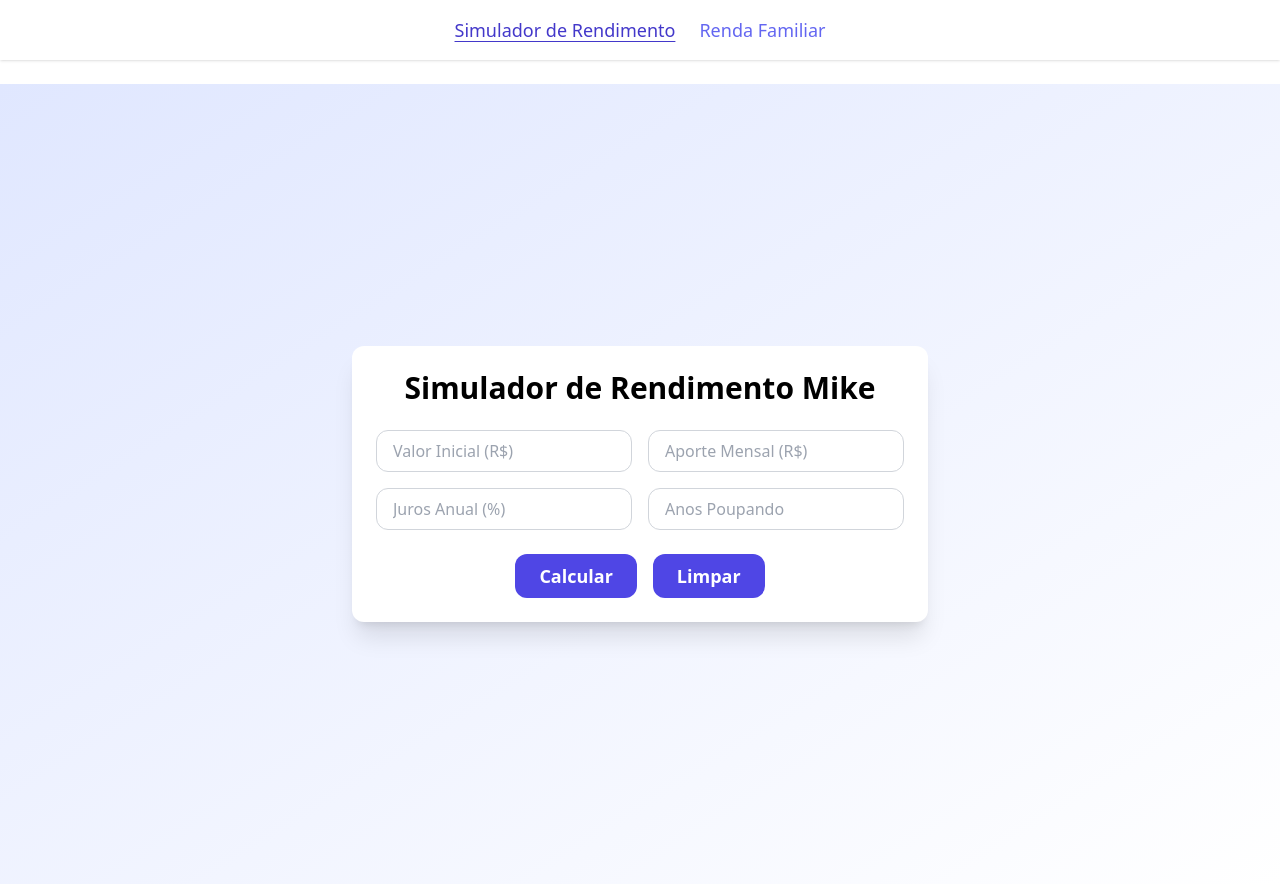
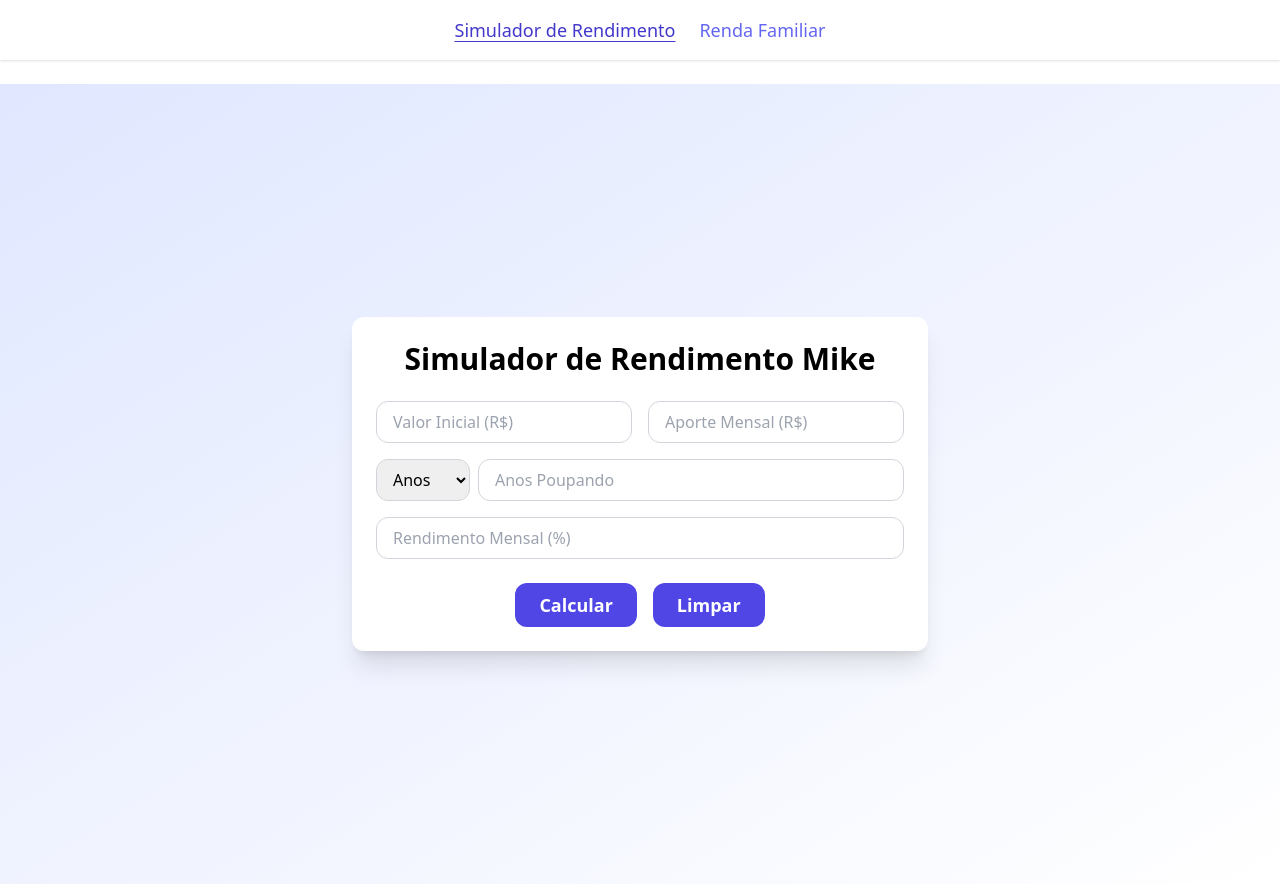
Before and after one commit to michael-petterson-06/Simulador-de-Rendimento-para-testar, a Next.js app: page / in a window 1280 px wide. Built offline with nearby package versions, Linux system fonts and the light colour scheme.

Commit message:
Setting income option per month

```diff
--- a/src/app/page.tsx
+++ b/src/app/page.tsx
@@ -11,18 +11,20 @@ export default function Home() {
   const {
     valorInicial,
     aporteMensal,
-    jurosAnual,
     anos,
+    juros,
+    tempoPoupancaTipo,
     setValorInicial,
     setAporteMensal,
-    setJurosAnual,
     setAnos,
+    setJuros,
+    setTempoPoupancaTipo,
     resultadoHome,
     setResultadoHome,
   } = useSimuladorStore();
 
+  const [desconto, setDesconto] = useState('');
   const [avisoCopiado, setAvisoCopiado] = useState(false);
-  const [desconto, setDesconto] = useState('');
 
   const formatarReal = (valor: number | string) =>
     new Intl.NumberFormat('pt-BR', {
@@ -33,16 +35,16 @@ export default function Home() {
   const calcular = () => {
     const vi = Number(valorInicial);
     const am = Number(aporteMensal);
-    const ja = Number(jurosAnual);
-    const a = Number(anos);
+    const j = Number(juros);
+    const t = Number(anos);
 
-    if (isNaN(vi) || isNaN(am) || isNaN(ja) || isNaN(a)) {
+    if (isNaN(vi) || isNaN(am) || isNaN(j) || isNaN(t)) {
       alert('Preencha todos os campos corretamente!');
       return;
     }
 
-    const meses = a * 12;
-    const jurosMensal = ja / 12 / 100;
+    const meses = tempoPoupancaTipo === 'anos' ? t * 12 : t;
+    const jurosMensal = j / 100;
 
     let montante = vi;
     let totalDepositado = vi;
@@ -62,7 +64,7 @@ export default function Home() {
   const limpar = () => {
     setValorInicial('');
     setAporteMensal('');
-    setJurosAnual('');
+    setJuros('');
     setAnos('');
     setResultadoHome(null);
     setDesconto('');
@@ -77,12 +79,7 @@ export default function Home() {
     }
 
     const novoFinal = resultadoHome.valorFinal - d;
-
-    setResultadoHome({
-      ...resultadoHome,
-      valorFinal: novoFinal,
-    });
-
+    setResultadoHome({ ...resultadoHome, valorFinal: novoFinal });
     setDesconto('');
   };
 
@@ -117,17 +114,31 @@ export default function Home() {
               className="px-4 py-2 border border-gray-300 rounded-xl w-full focus:outline-none focus:ring-2 focus:ring-indigo-500"
             />
 
+            <div className="flex gap-2 items-center md:col-span-2">
+              <select
+                value={tempoPoupancaTipo}
+                onChange={(e) => setTempoPoupancaTipo(e.target.value as 'anos' | 'meses')}
+                className="border border-gray-300 rounded-xl px-3 py-2 focus:outline-none focus:ring-2 focus:ring-indigo-500"
+              >
+                <option value="anos">Anos</option>
+                <option value="meses">Meses</option>
+              </select>
+
+              <Input
+                type="number"
+                placeholder={tempoPoupancaTipo === 'anos' ? 'Anos Poupando' : 'Meses Poupando'}
+                value={anos}
+                onChange={(e) => setAnos(e.target.value)}
+                className="w-full"
+              />
+            </div>
+
             <Input
               type="number"
-              placeholder="Juros Anual (%)"
-              value={jurosAnual}
-              onChange={(e) => setJurosAnual(e.target.value)}
-            />
-            <Input
-              type="number"
-              placeholder="Anos Poupando"
-              value={anos}
-              onChange={(e) => setAnos(e.target.value)}
+              placeholder="Rendimento Mensal (%)"
+              value={juros}
+              onChange={(e) => setJuros(e.target.value)}
+              className="w-full md:col-span-2"
             />
           </div>
 
@@ -180,7 +191,6 @@ export default function Home() {
                 )}
               </div>
 
-              {/* Novo input reduzido e separado */}
               <div className="mt-10 flex flex-col items-center gap-4">
                 <NumericFormat
                   value={desconto}
--- a/src/store/useSimuladorStore.ts
+++ b/src/store/useSimuladorStore.ts
@@ -2,37 +2,39 @@ import { create } from 'zustand';
 import { persist } from 'zustand/middleware';
 
 type SimuladorState = {
-  // home
+  // Simulador de Rendimento
   valorInicial: string;
   aporteMensal: string;
-  jurosAnual: string;
   anos: string;
+  juros: string;
+  rendimentoTipo: 'mensal' | 'anual';
+  tempoPoupancaTipo: 'anos' | 'meses';
 
-  // resultado home
   resultadoHome: {
     totalDepositado: number;
     totalJuros: number;
     valorFinal: number;
   } | null;
 
-  // renda familiar
+  // Renda Familiar
   salarioMichael: string;
   salarioFernanda: string;
   outrasMichael: string;
   outrasFernanda: string;
   gastos: string;
 
-  // resultado renda
   resultadoRenda: {
     totalEntradas: number;
     saldoFinal: number;
   } | null;
 
-  // setters
+  // Setters
   setValorInicial: (v: string) => void;
   setAporteMensal: (v: string) => void;
-  setJurosAnual: (v: string) => void;
   setAnos: (v: string) => void;
+  setJuros: (v: string) => void;
+  setRendimentoTipo: (tipo: 'mensal' | 'anual') => void;
+  setTempoPoupancaTipo: (tipo: 'anos' | 'meses') => void;
   setResultadoHome: (r: SimuladorState['resultadoHome']) => void;
 
   setSalarioMichael: (v: string) => void;
@@ -48,14 +50,16 @@ type SimuladorState = {
 export const useSimuladorStore = create<SimuladorState>()(
   persist(
     (set) => ({
-      // valores home
+      // Simulador
       valorInicial: '',
       aporteMensal: '',
-      jurosAnual: '',
       anos: '',
+      juros: '',
+      rendimentoTipo: 'anual',
+      tempoPoupancaTipo: 'anos',
       resultadoHome: null,
 
-      // valores renda
+      // Renda Familiar
       salarioMichael: '',
       salarioFernanda: '',
       outrasMichael: '',
@@ -63,14 +67,15 @@ export const useSimuladorStore = create<SimuladorState>()(
       gastos: '',
       resultadoRenda: null,
 
-      // setters home
+      // Setters
       setValorInicial: (v) => set({ valorInicial: v }),
       setAporteMensal: (v) => set({ aporteMensal: v }),
-      setJurosAnual: (v) => set({ jurosAnual: v }),
       setAnos: (v) => set({ anos: v }),
+      setJuros: (v) => set({ juros: v }),
+      setRendimentoTipo: (tipo) => set({ rendimentoTipo: tipo }),
+      setTempoPoupancaTipo: (tipo) => set({ tempoPoupancaTipo: tipo }),
       setResultadoHome: (r) => set({ resultadoHome: r }),
 
-      // setters renda
       setSalarioMichael: (v) => set({ salarioMichael: v }),
       setSalarioFernanda: (v) => set({ salarioFernanda: v }),
       setOutrasMichael: (v) => set({ outrasMichael: v }),
@@ -78,13 +83,14 @@ export const useSimuladorStore = create<SimuladorState>()(
       setGastos: (v) => set({ gastos: v }),
       setResultadoRenda: (r) => set({ resultadoRenda: r }),
 
-      // reset tudo
       resetAll: () =>
         set({
           valorInicial: '',
           aporteMensal: '',
-          jurosAnual: '',
           anos: '',
+          juros: '',
+          rendimentoTipo: 'anual',
+          tempoPoupancaTipo: 'anos',
           resultadoHome: null,
           salarioMichael: '',
           salarioFernanda: '',
@@ -95,7 +101,7 @@ export const useSimuladorStore = create<SimuladorState>()(
         }),
     }),
     {
-      name: 'simulador-storage', // nome da key no localStorage
+      name: 'simulador-storage',
     }
   )
 );
```
